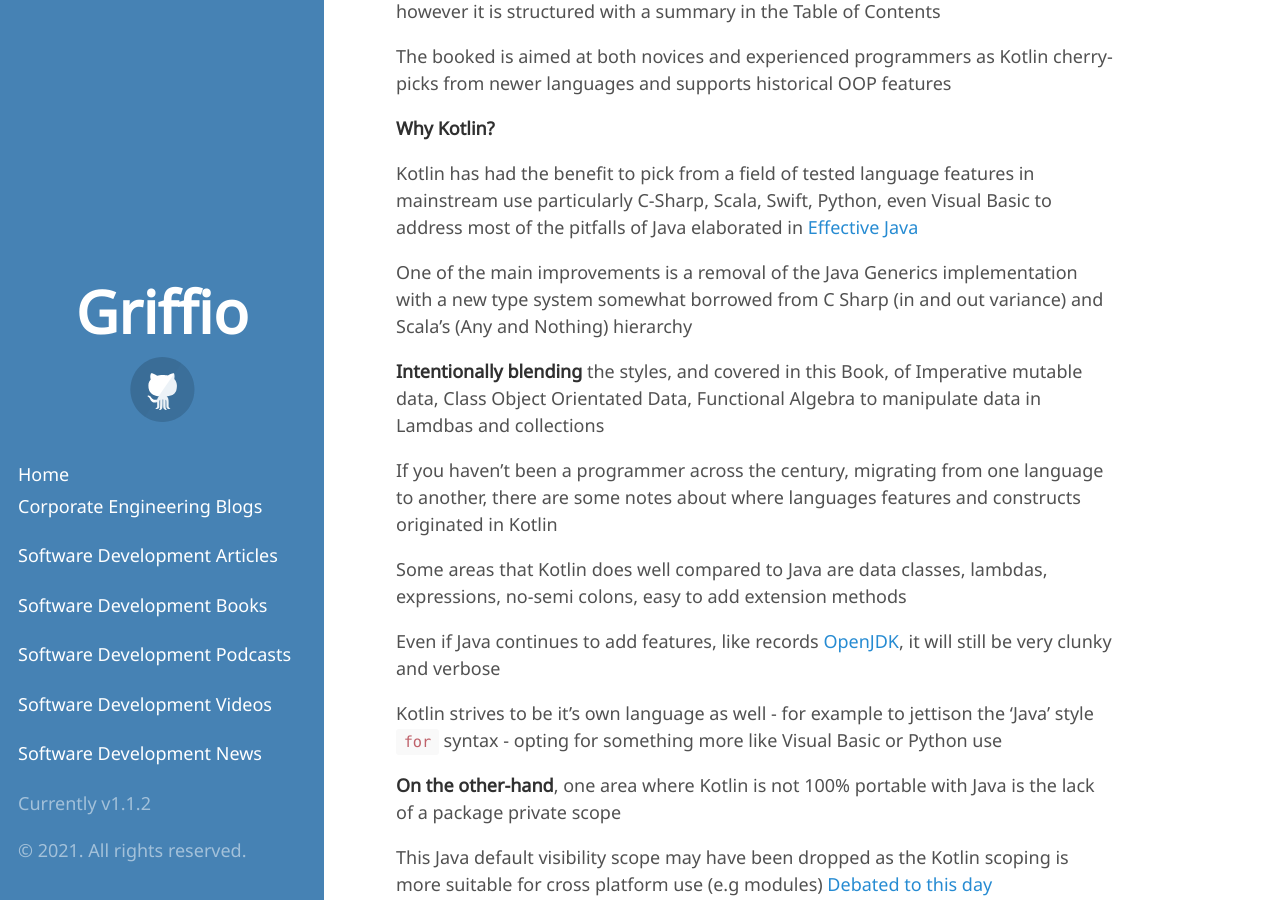
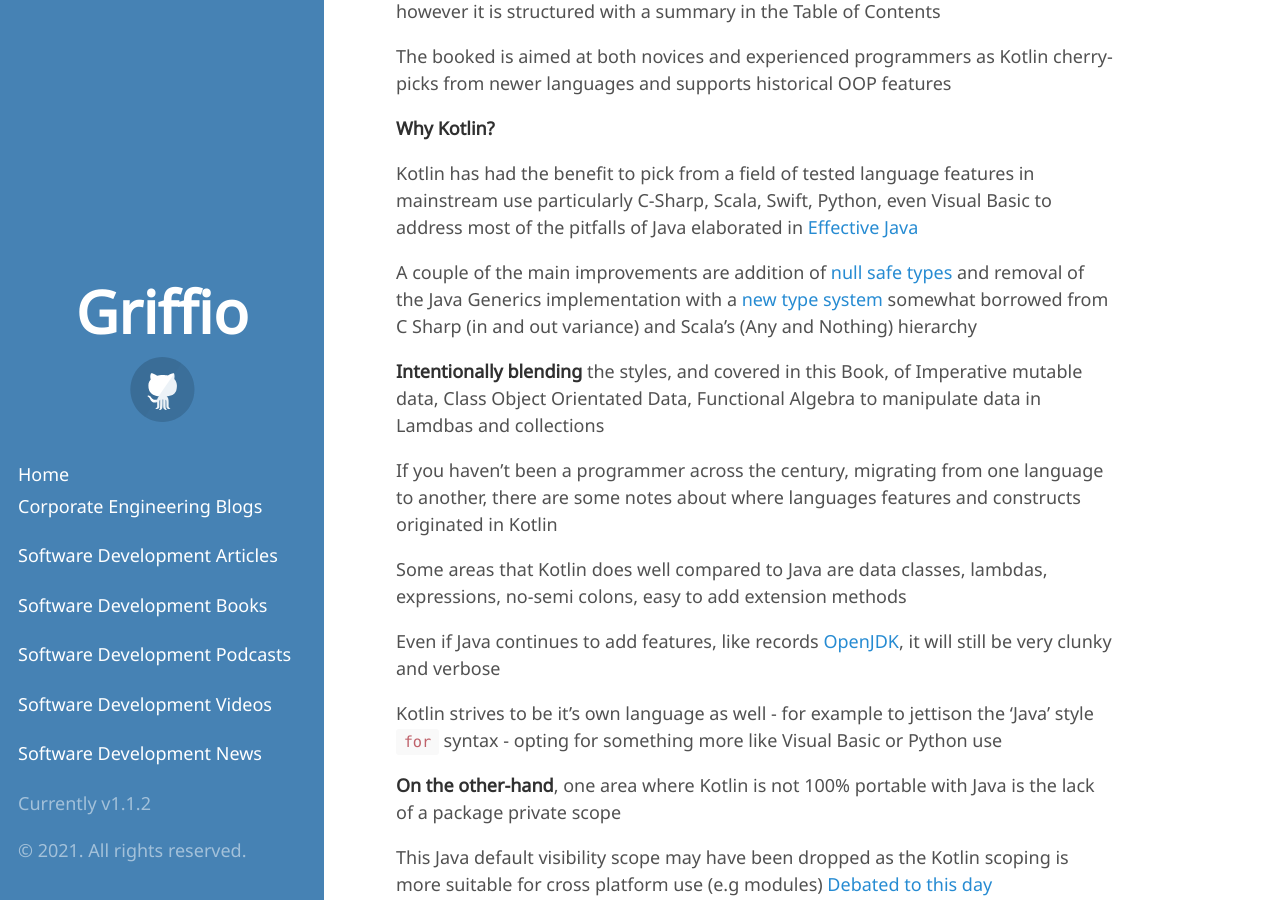
Before and after one commit to griffio/griffio.github.io, a Jekyll site: the page built from _posts/2021-02-12-Atomic-Kotlin-Review.md, in a window 1280 px wide and 900 px high, scrolled down 962 px. Built offline with Jekyll 4.4.1, drawn with Linux system fonts in a browser that asks for light colours; some web fonts are replaced.

Commit message:
Update 2021-02-12-Atomic-Kotlin-Review.md

```diff
--- a/_posts/2021-02-12-Atomic-Kotlin-Review.md
+++ b/_posts/2021-02-12-Atomic-Kotlin-Review.md
@@ -27,7 +27,7 @@
 
 Kotlin has had the benefit to pick from a field of tested language features in mainstream use particularly C-Sharp, Scala, Swift, Python, even Visual Basic to address most of the pitfalls of Java elaborated in [Effective Java](https://www.oreilly.com/library/view/effective-java/9780134686097/)
 
-One of the main improvements is a removal of the Java Generics implementation with a new type system somewhat borrowed from C Sharp (in and out variance) and Scala's (Any and Nothing) hierarchy
+A couple of the main improvements are addition of [null safe types](https://kotlinlang.org/docs/null-safety.html) and removal of the Java Generics implementation with a [new type system](https://kotlinlang.org/docs/generics.html) somewhat borrowed from C Sharp (in and out variance) and Scala's (Any and Nothing) hierarchy
 
 **Intentionally blending** the styles, and covered in this Book, of Imperative mutable data, Class Object Orientated Data, Functional Algebra to manipulate data in Lamdbas and collections
 
```
